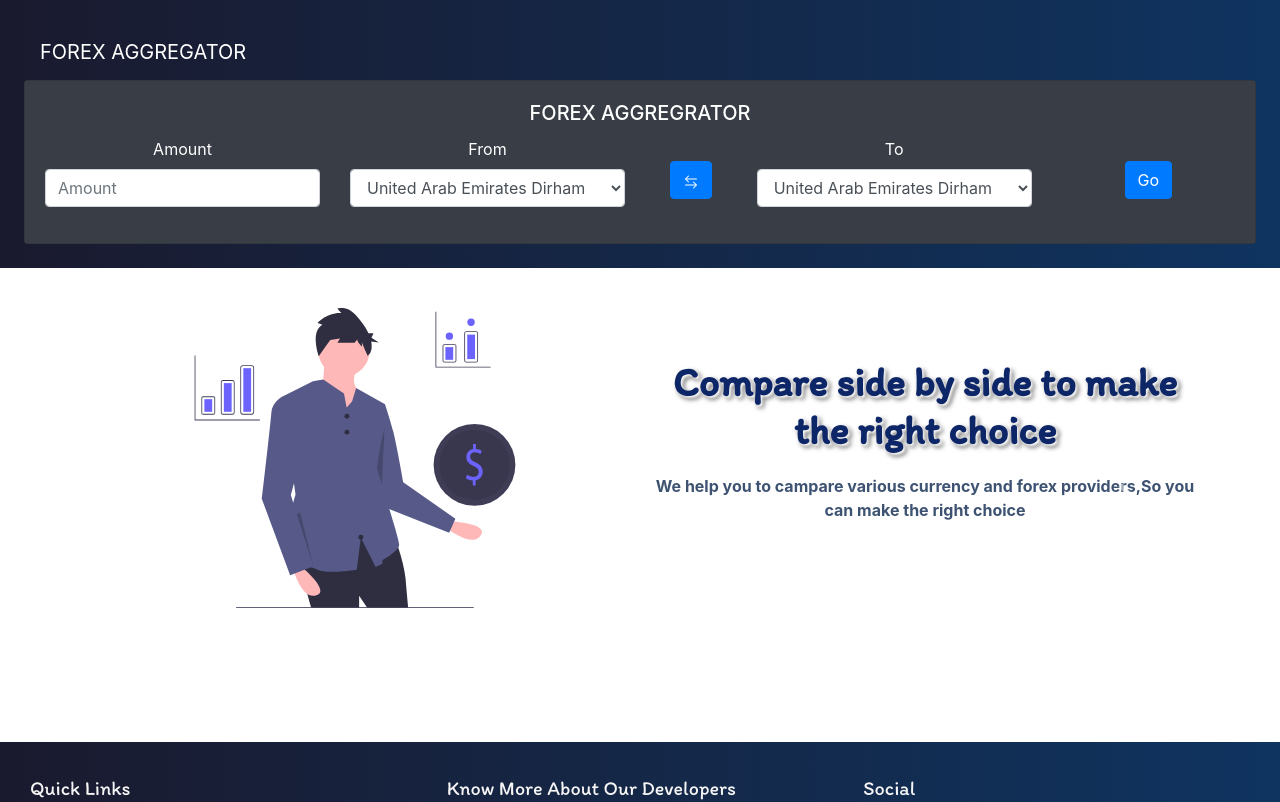
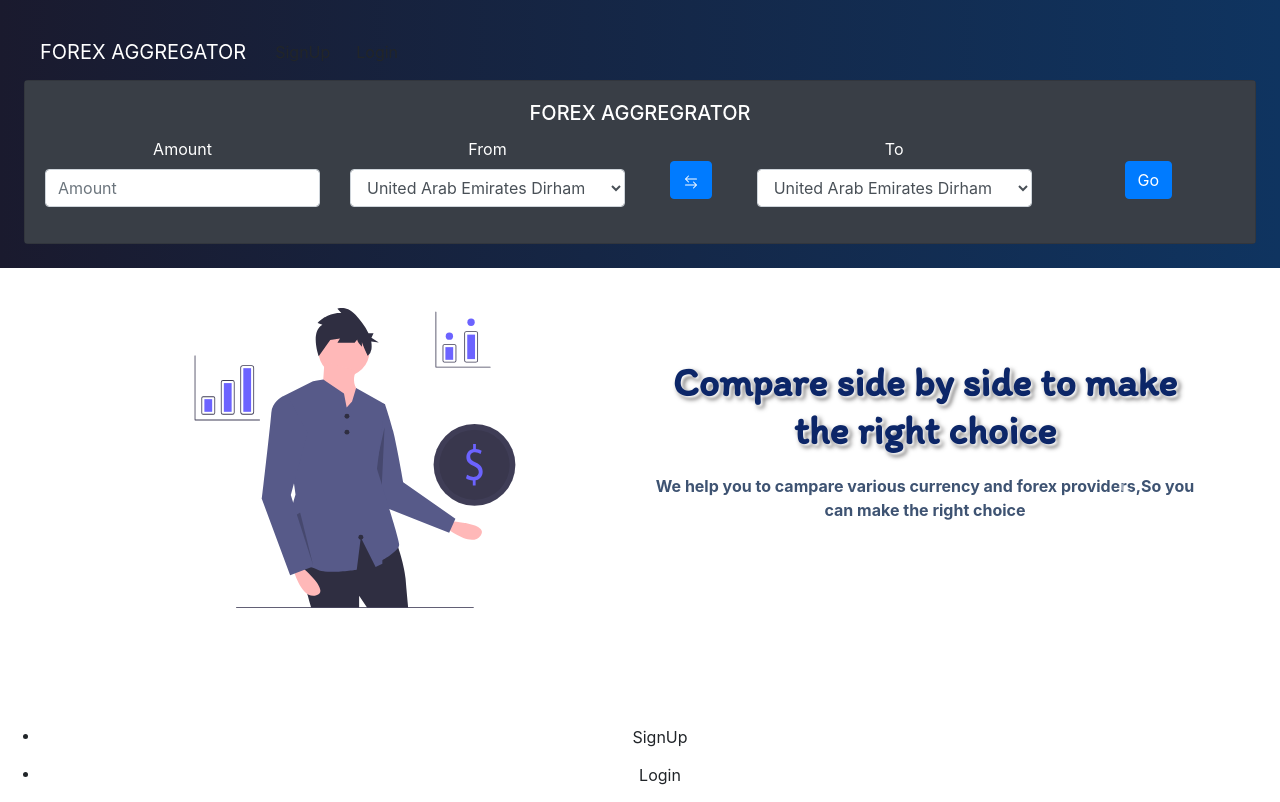
Before and after one commit to navinbsharma/forex-frontend, a React (Create React App) app: page / in a window 1280 px wide. Shown: the top 802 px of the page. Built offline with nearby package versions, Linux system fonts and the light colour scheme.

Commit message:
UI enhanced

```diff
--- a/package.json
+++ b/package.json
@@ -22,6 +22,8 @@
     "react-chartjs-2": "^2.11.1",
     "react-dom": "^17.0.1",
     "react-icons": "^3.11.0",
+    "react-modal-login": "^1.4.5",
+    "react-responsive-modal": "^6.0.0",
     "react-scripts": "4.0.0",
     "react-table": "^7.6.1",
     "web-vitals": "^0.2.4"
--- a/src/App.js
+++ b/src/App.js
@@ -9,6 +9,7 @@ import '../node_modules/bootstrap/dist/css/bootstrap.css';
 import Compare from './componenets/Compare';
 import { useState } from 'react';
 import Logo from './images/images.jpg'
+import LoginModel from './componenets/LoginModel';
 
 const App = () => {
   const [fromCurrency, setFromCurrencyState] = useState('');
@@ -33,6 +34,7 @@ const App = () => {
         />
       </div>
       <div>
+      <LoginModel/>
         <Footer />
       </div>
     </div>
--- /dev/null
+++ b/src/componenets/LoginModel.js
@@ -0,0 +1,84 @@
+import React, { Component } from 'react'
+import Modal from "react-responsive-modal";
+
+export class LoginModel extends Component {
+    constructor(props) {
+        super(props)
+
+        this.state = {
+            sign: false,
+            login: false,
+
+        }
+    }
+
+    onOpenModal = () => {
+        this.setState({ sign: true });
+    };
+
+    onOpenModalLogin = () => {
+        this.setState({ login: true });
+    };
+
+    onCloseModal = () => {
+        this.setState({ sign: false });
+    };
+
+    onCloseModalclose = () => {
+        this.setState({ login: false });
+    };
+    render() {
+        return (
+            <div>
+            <ul >
+            <li>
+                <button className="btn btn-primary-outline" id="signup" onClick={this.onOpenModal}>SignUp</button>
+            </li>
+            <li>
+                <button className="btn btn-primary-outline" id="login" onClick={this.onOpenModalLogin}>Login</button>
+            </li>
+        </ul>
+                <Modal open={this.state.sign} onClose={this.onCloseModal}>
+                    <div className="modal-body">
+                        <h2>Get Started Absolutely<span> Free!</span></h2>
+                        <span className="subtitle">No credit card needed</span>
+                        <form className="contact-form form-validate3" novalidate="novalidate">
+                            <div className="form-group">
+                                <input className="form-control" type="text" name="name" id="name" placeholder="First Name" required="" autocomplete="off" aria-required="true" />
+                            </div>
+                            <div className="form-group">
+                                <input className="form-control" type="email" name="email" placeholder="E-mail" required="" autocomplete="off" aria-required="true" />
+                            </div>
+                            <div className="form-group">
+                                <input type="password" name="pass" className="form-control" placeholder="Password" required="" autocomplete="off" aria-required="true" />
+                            </div>
+                            <input className="btn btn-md btn-primary btn-center" id="sign_up" type="button" value="Sign Up" />
+                        </form>
+                    </div>
+                </Modal>
+
+                {/* <!-- signUp End -->
+                  <!-- login --> */}
+
+                <Modal open={this.state.login} onClose={this.onCloseModalclose}>
+
+                    <div className="modal-body">
+                        <h2>Login and Get <span>Started</span></h2>
+                        <span className="subtitle">Just fill in the form below</span>
+                        <form className="contact-form form-validate4" novalidate="novalidate">
+                            <div className="form-group">
+                                <input className="form-control" type="email" name="email" placeholder="E-mail" required="" autocomplete="off" aria-required="true" />
+                            </div>
+                            <div className="form-group">
+                                <input type="password" name="pass" className="form-control" placeholder="Password" required="" autocomplete="off" aria-required="true" />
+                            </div>
+                            <input className="btn btn-md btn-primary btn-center" id="login_btn" type="button" value="Login" />
+                        </form>
+                    </div>
+                </Modal>
+            </div>
+        )
+    }
+}
+
+export default LoginModel
--- a/src/componenets/navbar.js
+++ b/src/componenets/navbar.js
@@ -16,18 +16,20 @@ function NavBar() {
                 <Navbar.Brand classnameName="title nav-item-color" href="#home">FOREX AGGREGATOR</Navbar.Brand>
                 <Navbar.Toggle aria-controls="basic-navbar-nav" />
                 <Navbar.Collapse id="basic-navbar-nav">
-                    {/* <Nav classnameName="ml-auto">
-                        <OverlayTrigger placement="bottom" delay={{ show: 250, hide: 300 }} overlay={renderTooltip}>
-                            <Nav.Link href="#link"><span classnameName="nav-item-color">Near By Agent</span></Nav.Link>
-                        </OverlayTrigger>
-                        <OverlayTrigger placement="bottom" delay={{ show: 250, hide: 300 }} overlay={renderTooltip}>
-                            <Nav.Link href="#link"><span classnameName="nav-item-color">Near By Bank</span></Nav.Link>
-                        </OverlayTrigger>
-                    </Nav> */}
+                <ul className="nav navbar-nav navbar-right">
+                <li>
+                    <button className="btn btn-primary-outline" id="signup" >SignUp</button>
+                </li>
+                <li>
+                    <button className="btn btn-primary-outline" id="login" >Login</button>
+                </li>
+            </ul>
                 </Navbar.Collapse>
             </Navbar>
         </div>
     )
 };
 
+
+
 export default NavBar;
```
Also changed, not shown: 1 other file (tests, documents, lock files or other folders).
